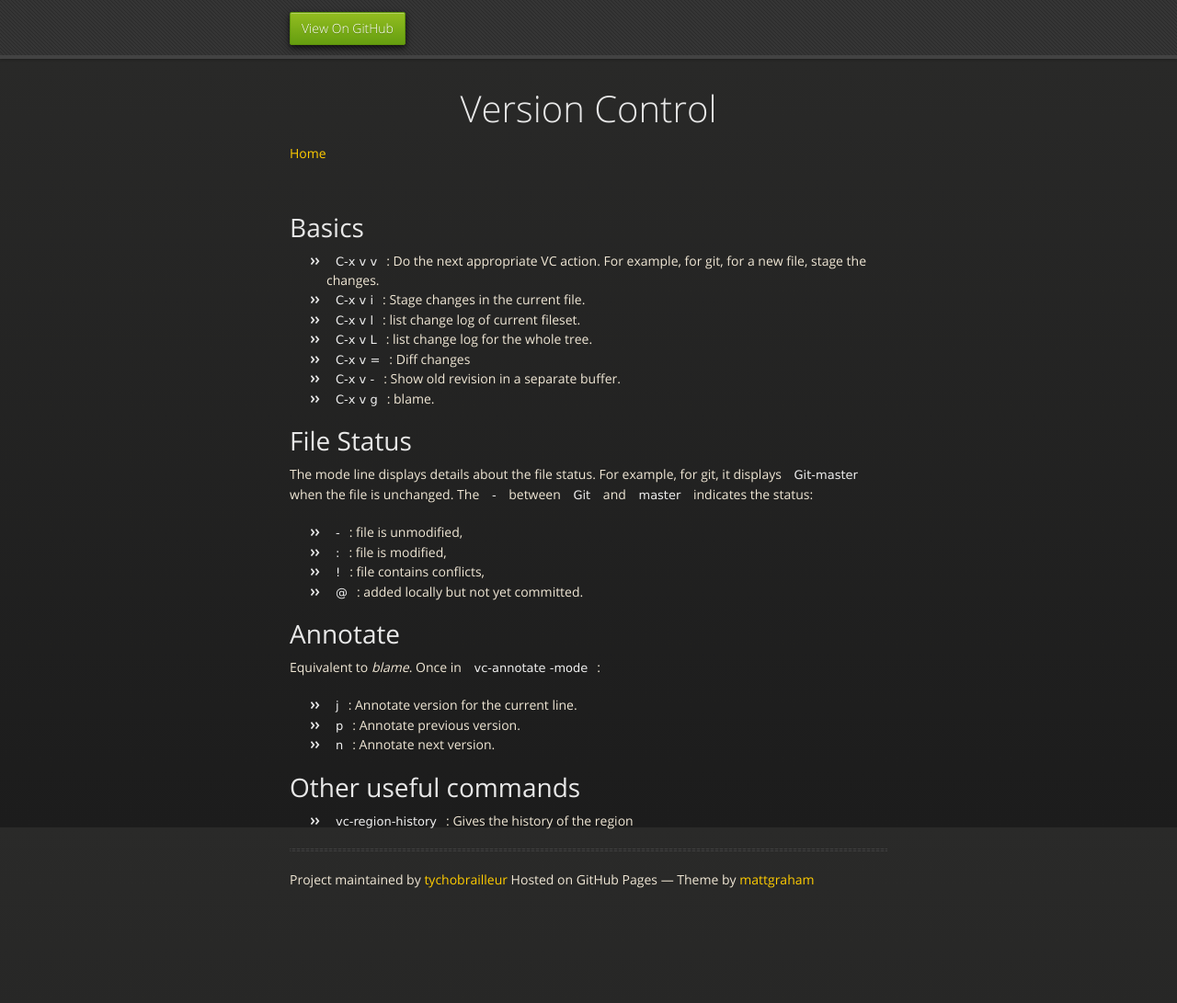
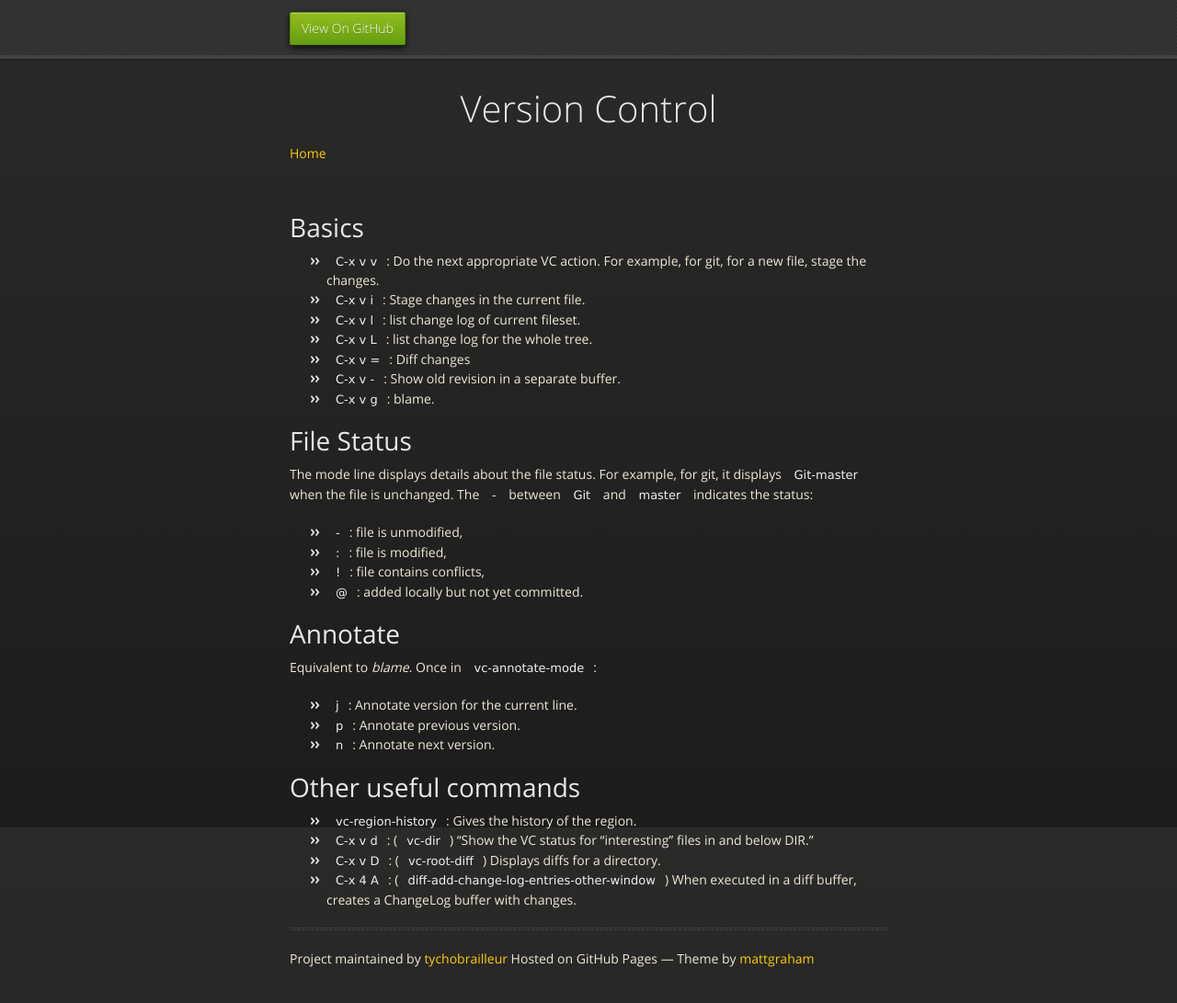
Before and after one commit to tychobrailleur/tychobrailleur.github.io, a Jekyll site: the page built from vcs.md, in a window 1280 px wide and 1143 px high. Shown: the top 1091 px of the window at 92% size. Built offline with Jekyll 4.4.1, drawn with Linux system fonts in a browser that asks for light colours; nearby versions of some CDN libraries.

Commit message:
Add more details about vc.

```diff
--- a/vcs.md
+++ b/vcs.md
@@ -25,7 +25,7 @@ The mode line displays details about the file status. For example, for git, it d
 
 # Annotate
 
-Equivalent to _blame_.  Once in `vc-annotate -mode`:
+Equivalent to _blame_.  Once in `vc-annotate-mode`:
 
 - `j`: Annotate version for the current line.
 - `p`: Annotate previous version.
@@ -33,4 +33,9 @@ Equivalent to _blame_.  Once in `vc-annotate -mode`:
 
 # Other useful commands
 
-- `vc-region-history`: Gives the history of the region
+- `vc-region-history`: Gives the history of the region.
+- `C-x v d`: (`vc-dir`) “Show the VC status for "interesting" files in and below
+  DIR.”
+- `C-x v D`: (`vc-root-diff`) Displays diffs for a directory.
+- `C-x 4 A`: (`diff-add-change-log-entries-other-window`) When
+  executed in a diff buffer, creates a ChangeLog buffer with changes.
```
